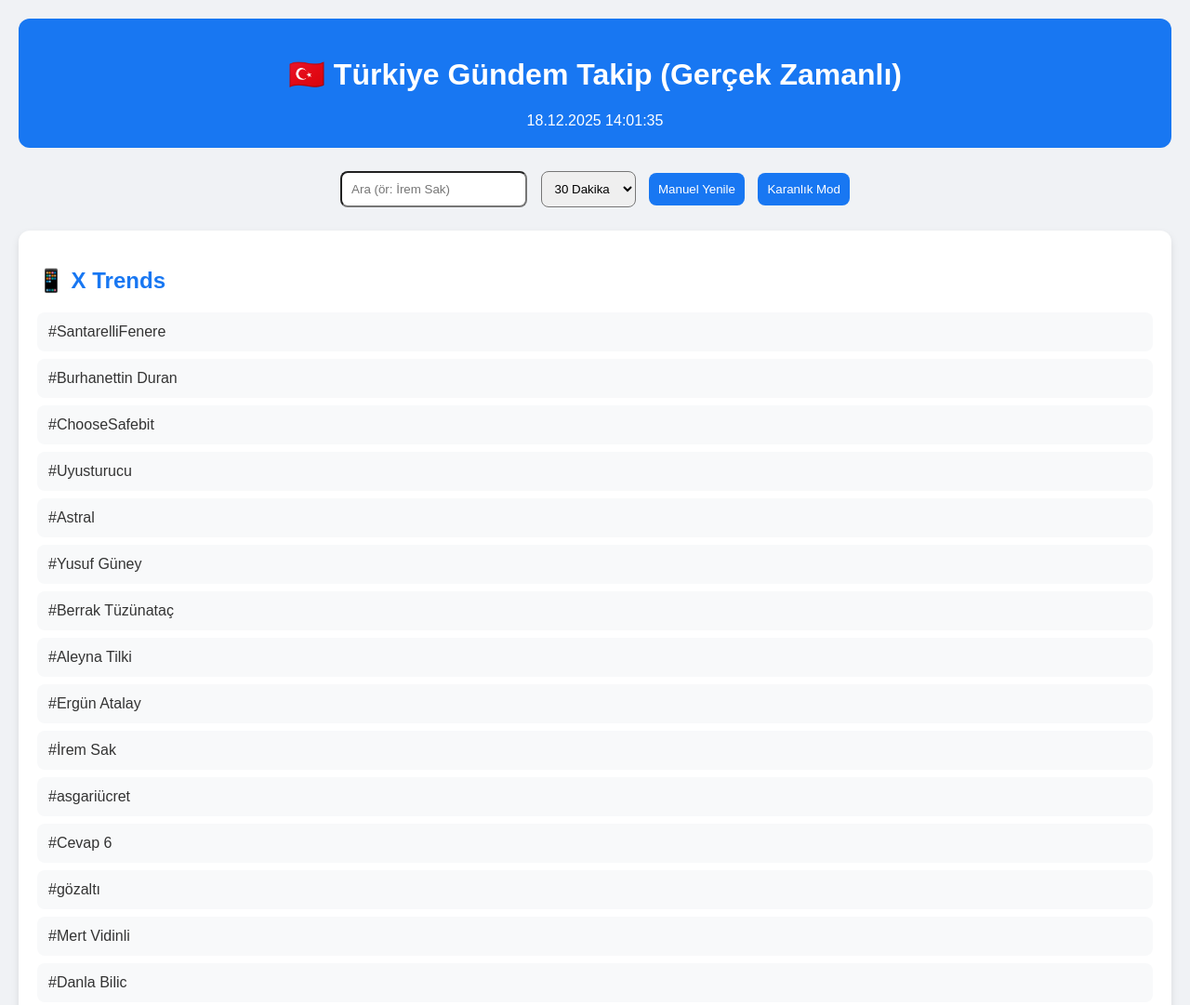
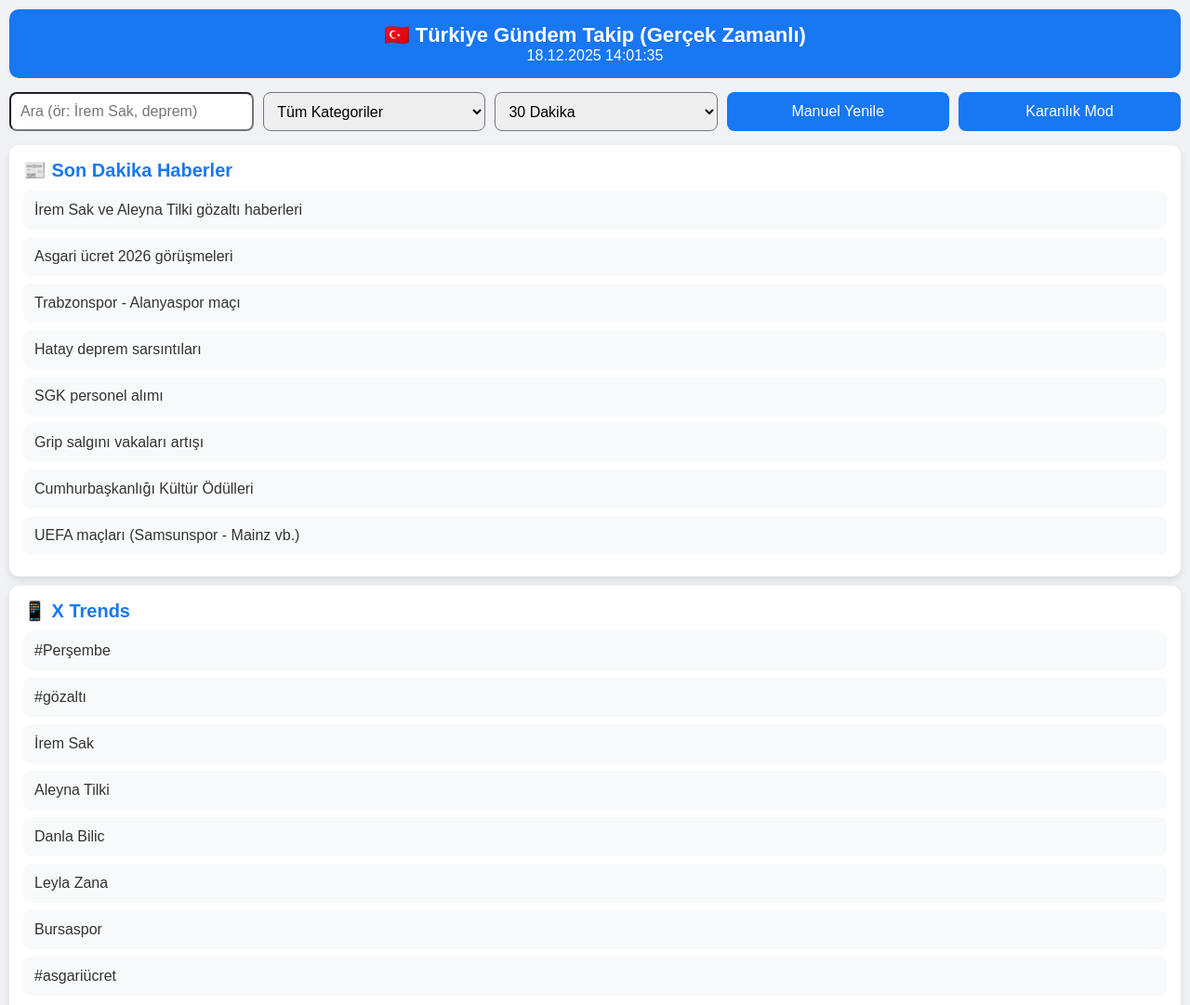
Before and after one commit to taylantalu1/gundem-takip-app, a plain HTML site: page index.html in a window 1280 px wide. Shown: the top 1081 px of the page at 93% size. Drawn offline with Linux system fonts and the light colour scheme.

Commit message:
Update index.html

```diff
--- a/index.html
+++ b/index.html
@@ -5,21 +5,30 @@
     <meta name="viewport" content="width=device-width, initial-scale=1.0">
     <title>Türkiye Gündem Takip - Gerçek Zamanlı</title>
     <style>
-        body { font-family: Arial, sans-serif; margin: 0; padding: 20px; background: #f0f2f5; color: #333; }
+        body { font-family: Arial, sans-serif; margin: 0; padding: 10px; background: #f0f2f5; color: #333; }
         body.dark { background: #121212; color: #ddd; }
-        header { text-align: center; padding: 20px; background: #1877f2; color: white; border-radius: 12px; }
-        .controls { text-align: center; margin: 20px 0; }
-        input, select, button { padding: 10px; margin: 5px; border-radius: 8px; }
+        header { text-align: center; padding: 15px; background: #1877f2; color: white; border-radius: 10px; margin-bottom: 15px; }
+        h1 { margin: 0; font-size: 22px; }
+        .controls { text-align: center; margin: 15px 0; flex-wrap: wrap; display: flex; justify-content: center; gap: 10px; }
+        input, select, button { padding: 10px; border-radius: 8px; font-size: 16px; flex: 1 1 200px; max-width: 300px; }
         button { background: #1877f2; color: white; border: none; cursor: pointer; }
-        .category { background: white; padding: 20px; margin: 15px 0; border-radius: 12px; box-shadow: 0 4px 8px rgba(0,0,0,0.1); }
+        .category { background: white; padding: 15px; margin: 10px 0; border-radius: 10px; box-shadow: 0 4px 8px rgba(0,0,0,0.1); }
         body.dark .category { background: #1e1e1e; }
-        h2 { color: #1877f2; }
+        h2 { color: #1877f2; font-size: 20px; margin: 0 0 10px; }
         body.dark h2 { color: #90caf9; }
-        ul { list-style: none; padding: 0; }
-        li a { display: block; padding: 12px; background: #f8f9fa; margin: 8px 0; border-radius: 8px; text-decoration: none; color: #333; }
+        ul { list-style: none; padding: 0; margin: 0; }
+        li a { display: block; padding: 12px; background: #f8f9fa; margin: 8px 0; border-radius: 8px; text-decoration: none; color: #333; font-size: 16px; }
         body.dark li a { background: #333; color: #ddd; }
+        li a:hover { background: #e3f2fd; }
+        body.dark li a:hover { background: #424242; }
         .alert { background: #ffeb3b; padding: 15px; text-align: center; margin: 15px 0; border-radius: 8px; display: none; }
         .loading { text-align: center; font-style: italic; margin: 20px; }
+        @media (max-width: 768px) {
+            .controls { flex-direction: column; }
+            h1 { font-size: 20px; }
+            h2 { font-size: 18px; }
+            li a { font-size: 15px; }
+        }
     </style>
 </head>
 <body>
@@ -28,10 +37,19 @@
         <div id="date"></div>
     </header>
 
-    <div class="alert" id="alert">🔔 Yeni veriler yüklendi!</div>
+    <div class="alert" id="alert">🔔 Veriler yüklendi!</div>
 
     <div class="controls">
-        <input type="text" id="search" placeholder="Ara (ör: İrem Sak)" oninput="render()">
+        <input type="text" id="search" placeholder="Ara (ör: İrem Sak, deprem)" oninput="render()">
+        <select id="categoryFilter" onchange="render()">
+            <option value="all">Tüm Kategoriler</option>
+            <option value="haber">Son Dakika Haberler</option>
+            <option value="x">X Trends</option>
+            <option value="google">Google Trends</option>
+            <option value="tiktok">TikTok Trends</option>
+            <option value="instagram">Instagram Trends</option>
+            <option value="youtube">YouTube Trends</option>
+        </select>
         <select id="interval" onchange="setInterval()">
             <option value="600000">10 Dakika</option>
             <option value="1800000" selected>30 Dakika</option>
@@ -45,19 +63,20 @@
     <div id="content"></div>
 
     <script>
+        // 18 Aralık 2025 Gerçek Veriler
         let trends = {
-            x: ["#SantarelliFenere", "Burhanettin Duran", "#ChooseSafebit", "#Uyusturucu", "Astral", "Yusuf Güney", "Berrak Tüzünataç", "Aleyna Tilki", "Ergün Atalay", "İrem Sak", "#asgariücret", "Cevap 6", "#gözaltı", "Mert Vidinli", "Danla Bilic", "Veerman", "Mümine", "Vaad Edilmiş Gelecek", "Rojin Kabaiş", "Leyla Zana"],
-            google: ["trabzonspor - alanyaspor", "irem sak", "talavera - real madrid", "manchester city - brentford", "farense - benfica", "ösym", "okan karacan", "sercan yaşar", "burak ateş", "eşref rüya 26"],
-            tiktok: ["Holiday mashups", "Viral dans challengelar", "Zootopia couple edits", "Komik montajlar", "Yıl sonu özetleri", "Brownie Pudding tarifleri"],
+            haber: ["İrem Sak ve Aleyna Tilki gözaltı haberleri", "Asgari ücret 2026 görüşmeleri", "Trabzonspor - Alanyaspor maçı", "Hatay deprem sarsıntıları", "SGK personel alımı", "Grip salgını vakaları artışı", "Cumhurbaşkanlığı Kültür Ödülleri", "UEFA maçları (Samsunspor - Mainz vb.)"],
+            x: ["#Perşembe", "#gözaltı", "İrem Sak", "Aleyna Tilki", "Danla Bilic", "Leyla Zana", "Bursaspor", "#asgariücret"],
+            google: ["trabzonspor - alanyaspor", "irem sak", "talavera - real madrid", "ösym personel alımı"],
+            tiktok: ["Holiday mashups", "Viral dans challengelar", "Zootopia couple edits", "Komik montajlar", "Yıl sonu özetleri"],
             instagram: ["All I Want for Christmas Reels", "Yıl sonu recap videoları", "Festive humour skeçleri", "Motivasyonel içerikler"],
-            youtube: ["Minecraft Zengin-Fakir serileri", "GTA roleplay Türkçe", "Kerem Komiser bölümleri", "Tepegöz Kız ve Hayri", "Viral müzik videoları"]
+            youtube: ["Minecraft Zengin-Fakir serileri", "GTA roleplay Türkçe", "Kerem Komiser bölümleri", "Müge Anlı programı"]
         };
         let intervalId;
         let dark = false;
 
         function loadData() {
             document.getElementById('loading').style.display = 'block';
-            // Burada gerçek fetch olurdu ama fallback ile gerçek veriler kullanıyoruz
             document.getElementById('date').textContent = new Date().toLocaleString('tr-TR');
             document.getElementById('alert').style.display = 'block';
             setTimeout(() => document.getElementById('alert').style.display = 'none', 5000);
@@ -69,16 +88,20 @@
             const content = document.getElementById('content');
             content.innerHTML = '';
             const query = document.getElementById('search').value.toLowerCase();
+            const catFilter = document.getElementById('categoryFilter').value;
 
             const cats = [
-                { title: "📱 X Trends", items: trends.x.map(t => t.startsWith('#') ? t : '#' + t) },
-                { title: "🔍 Google Trends", items: trends.google },
-                { title: "🎵 TikTok Trends", items: trends.tiktok.map(t => "TikTok: " + t) },
-                { title: "📸 Instagram Trends", items: trends.instagram.map(t => "Instagram: " + t) },
-                { title: "▶️ YouTube Trends", items: trends.youtube.map(t => "YouTube: " + t) }
+                { key: "haber", title: "📰 Son Dakika Haberler", items: trends.haber },
+                { key: "x", title: "📱 X Trends", items: trends.x },
+                { key: "google", title: "🔍 Google Trends", items: trends.google },
+                { key: "tiktok", title: "🎵 TikTok Trends", items: trends.tiktok.map(t => "TikTok: " + t) },
+                { key: "instagram", title: "📸 Instagram Trends", items: trends.instagram.map(t => "Instagram: " + t) },
+                { key: "youtube", title: "▶️ YouTube Trends", items: trends.youtube.map(t => "YouTube: " + t) }
             ];
 
             cats.forEach(cat => {
+                if (catFilter !== 'all' && catFilter !== cat.key) return;
+
                 let filtered = cat.items.filter(i => i.toLowerCase().includes(query));
                 if (filtered.length === 0) return;
 
@@ -95,13 +118,15 @@
                     if (item.startsWith('#')) {
                         a.href = `https://x.com/hashtag/${item.substring(1)}`;
                     } else if (item.startsWith('TikTok:')) {
-                        a.href = `https://www.tiktok.com/search?q=${encodeURIComponent(item.substring(7))}`;
+                        const searchTerm = item.substring(7).trim();
+                        a.href = `https://www.tiktok.com/search?q=${encodeURIComponent(searchTerm)}`;
                     } else if (item.startsWith('Instagram:')) {
-                        a.href = `https://www.instagram.com/explore/search/keyword/?q=${encodeURIComponent(item.substring(10))}`;
+                        const searchTerm = item.substring(10).trim();
+                        a.href = `https://www.instagram.com/explore/tags/${encodeURIComponent(searchTerm.replace(/\s+/g, ''))}/`; // Tag için tags, boşluklu için search
                     } else if (item.startsWith('YouTube:')) {
                         a.href = `https://www.youtube.com/results?search_query=${encodeURIComponent(item.substring(8))}`;
                     } else {
-                        a.href = `https://www.google.com/search?q=${encodeURIComponent(item)}`;
+                        a.href = `https://www.google.com/search?q=${encodeURIComponent(item + " haber")}&tbm=nws`;
                     }
 
                     li.appendChild(a);
```
